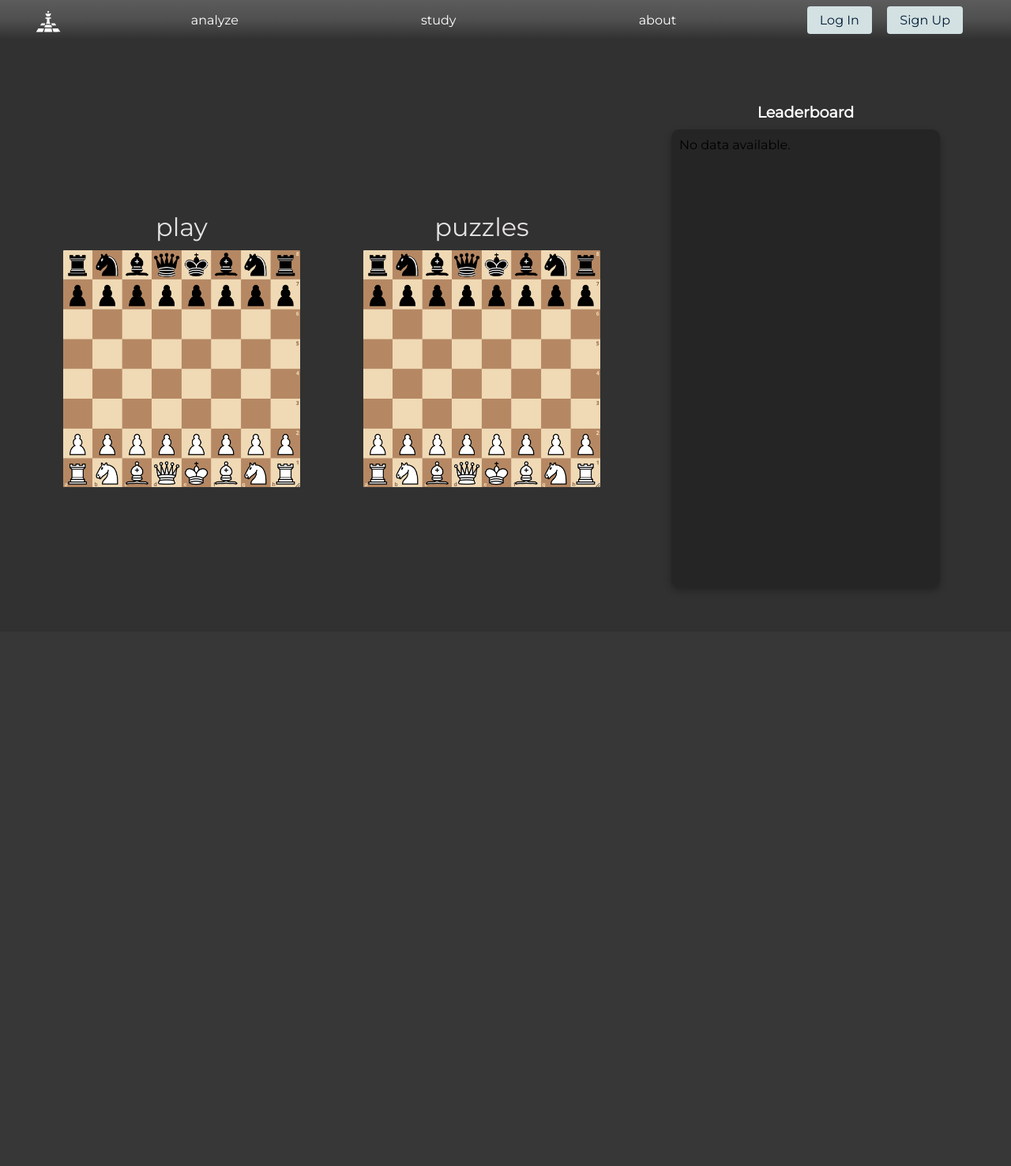
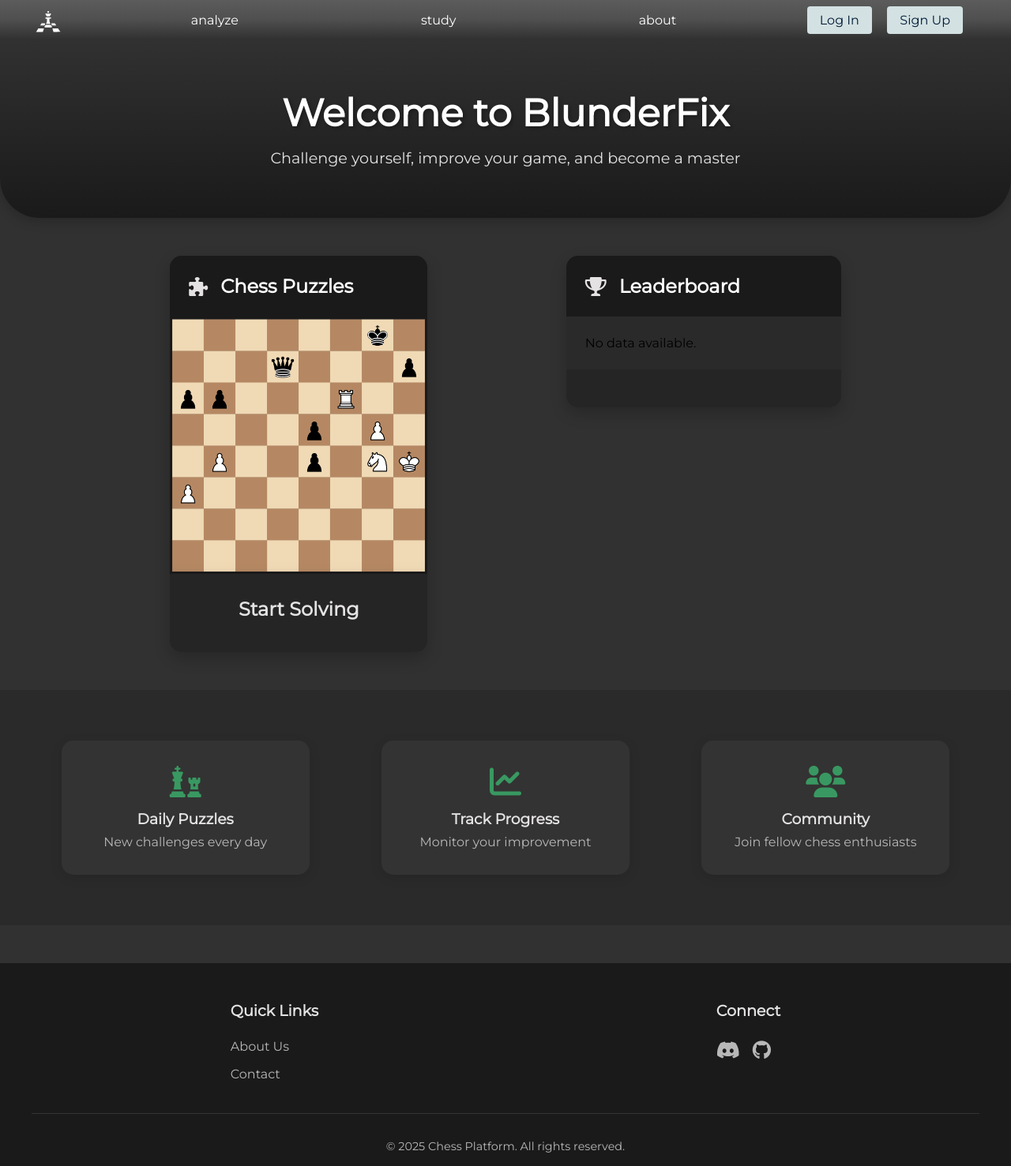
Before and after one commit to jabaadamia/chess_project, a Django app: template templates/home.html in a window 1280 px wide. Shown: the whole page at 79% size. Before the commit the page ends 749 px from the top, so only its background shows below. Run offline with Django 5.2, Linux system fonts and the light colour scheme; the template is opened without the code that fills it, so the values that code supplies are empty; parts of the project's set-up code (start-up, migrations or seed data) failed here and were passed over.

Commit message:
re-styled home page

```diff
--- a/pages/static/pages/css/home.css
+++ b/pages/static/pages/css/home.css
@@ -1,58 +1,254 @@
-#content{
+/* Hero Section */
+.hero-section {
+    text-align: center;
+    padding: 4rem 2rem;
+    background: linear-gradient(180deg, #313131 0%, #1a1a1a 100%);
+    margin-bottom: 3rem;
+    border-radius: 0 0 50px 50px;
+    box-shadow: 0 4px 15px rgba(0, 0, 0, 0.2);
+}
+
+.hero-section h1 {
+    color: #ffffff;
+    font-size: 3rem;
+    margin-bottom: 1rem;
+    text-shadow: 2px 2px 4px rgba(0, 0, 0, 0.3);
+}
+
+.hero-section p {
+    color: #e4e2e2;
+    font-size: 1.2rem;
+    max-width: 600px;
+    margin: 0 auto;
+}
+
+/* Content Section */
+#content {
     display: flex;
     justify-content: space-evenly;
-    align-items: center;
-    margin-top: 5rem;
+    align-items: flex-start;
+    margin: 2rem auto;
+    max-width: 1200px;
+    padding: 0 2rem;
 }
 
-#content .board{
+#content .board {
     display: flex;
     flex-direction: column;
-    justify-content: space-around;
-    align-items: center;
+    background: #252525;
+    border-radius: 15px;
+    overflow: hidden;
+    box-shadow: 0 8px 20px rgba(0, 0, 0, 0.2);
+    transition: transform 0.3s ease;
 }
 
-#content div a{
+#content .board:hover {
+    transform: translateY(-5px);
+}
+
+.card-link {
+    text-decoration: none;
+    color: inherit;
+    display: block;
+}
+
+.card-header {
+    padding: 1.5rem;
+    background: #1a1a1a;
+    display: flex;
+    align-items: center;
+    gap: 1rem;
+}
+
+.card-header i {
+    font-size: 1.5rem;
+    color: #e4e2e2;
+}
+
+.card-header h3, .card-header span {
+    color: #ffffff;
+    font-size: 1.5rem;
+    font-weight: 600;
+}
+
+#content div a {
     color: #e4e2e2;
     text-decoration: none;
-    font-size: 2rem;
+    font-size: 1.5rem;
+    font-weight: 600;
 }
 
-#content div img{
-    margin-top: 10px;
-    width: 300px;
-    height: 300px;
-    background-color: rgb(0, 0, 0);
+#content div img {
+    width: 320px;
+    height: 320px;
+    object-fit: cover;
+    border: 3px solid #1a1a1a;
 }
 
-#leaderboard .list{
-    width: 20rem;
-    height: 70vh;
-    margin: 10px;
-    padding: 10px;
-    background-color: #252525;
-    border-radius: 10px;
-    box-shadow: 0 4px 10px rgba(0, 0, 0, 0.3);
-    display: flex;
-    flex-direction: column;
-    justify-content: flex-start;
-    align-items: flex-start;
+.card-footer {
+    padding: 1.5rem;
+    text-align: center;
 }
 
-#leaderboard h3 {
-    color: white;
-    font-size: larger;
+.card-footer p {
+    color: #e4e2e2;
+    margin-bottom: 1rem;
+}
+
+.action-btn:hover {
+    background: #357abd;
+}
+
+/* Leaderboard */
+#leaderboard .list {
+    width: 100%;
+    min-width: 300px;
+    padding: 1.5rem;
+    background-color: #2a2a2a;
 }
 
 #leaderboard .item {
-    width: 80%;
-    height: 40px;
-    margin-top: 10px;
-    padding-left: 20px;
-    font-size: large;
-    color: #ffffff;
+    display: flex;
+    align-items: center;
+    padding: 0.8rem;
+    margin: 0.5rem 0;
+    background: #333;
+    border-radius: 8px;
+    transition: background 0.3s ease;
 }
 
 #leaderboard .item:hover {
+    background: #404040;
     transform: scale(1.02);
 }
+
+.item .rank {
+    font-weight: bold;
+    color: #4a90e2;
+    margin-right: 1rem;
+}
+
+.item .rating {
+    color: #ffd700;
+    margin-right: 1rem;
+}
+
+.item .player {
+    color: #e4e2e2;
+}
+
+/* Features Section */
+.features-section {
+    display: flex;
+    justify-content: space-around;
+    padding: 4rem 2rem;
+    background: #2a2a2a;
+    margin: 3rem 0;
+}
+
+.feature {
+    text-align: center;
+    padding: 2rem;
+    background: #333;
+    border-radius: 15px;
+    width: 250px;
+    box-shadow: 0 4px 15px rgba(0, 0, 0, 0.1);
+}
+
+.feature i {
+    font-size: 2.5rem;
+    color: rgb(57, 152, 97);
+    margin-bottom: 1rem;
+}
+
+.feature h3 {
+    color: #e4e2e2;
+    margin-bottom: 0.5rem;
+}
+
+.feature p {
+    color: #b8b8b8;
+}
+
+/* Footer */
+footer {
+    background-color: #1a1a1a;
+    padding: 3rem 0 1rem 0;
+    margin-top: 3rem;
+}
+
+.footer-content {
+    max-width: 1200px;
+    margin: 0 auto;
+    padding: 0 2rem;
+}
+
+.footer-sections {
+    display: flex;
+    justify-content: space-around;
+    margin-bottom: 2rem;
+}
+
+.footer-section {
+    display: flex;
+    flex-direction: column;
+}
+
+.footer-section h4 {
+    color: #e4e2e2;
+    margin-bottom: 1rem;
+    font-size: 1.2rem;
+}
+
+.footer-section a {
+    color: #b8b8b8;
+    text-decoration: none;
+    margin: 0.5rem 0;
+    transition: color 0.3s ease;
+}
+
+.footer-section a:hover {
+    color: #4a90e2;
+}
+
+.social-links {
+    display: flex;
+    gap: 1rem;
+}
+
+.social-links a {
+    font-size: 1.5rem;
+}
+
+.footer-bottom {
+    text-align: center;
+    padding-top: 2rem;
+    border-top: 1px solid #333;
+}
+
+.footer-bottom p {
+    color: #b8b8b8;
+    font-size: 0.9rem;
+}
+
+/* Responsive Design */
+@media (max-width: 768px) {
+    #content {
+        flex-direction: column;
+        align-items: center;
+        gap: 2rem;
+    }
+
+    .features-section {
+        flex-direction: column;
+        align-items: center;
+        gap: 2rem;
+    }
+
+    .footer-sections {
+        flex-direction: column;
+        align-items: center;
+        text-align: center;
+        gap: 2rem;
+    }
+}
--- a/templates/home.html
+++ b/templates/home.html
@@ -6,30 +6,89 @@
 
 {% block extra_css %}
 <link rel="stylesheet" href="{% static 'pages/css/home.css' %}">
+<link rel="stylesheet" href="https://cdnjs.cloudflare.com/ajax/libs/font-awesome/6.0.0/css/all.min.css">
 {% endblock %}
 
 {% block content %}
 
+<div class="hero-section">
+    <h1>Welcome to BlunderFix</h1>
+    <p>Challenge yourself, improve your game, and become a master</p>
+</div>
+
 <content id="content">
-    <div id="play" class="board">
-        <a href="">play</a>
-        <img src="{% static 'images/board.png' %}" alt="">
-    </div>
     <div id="puzzles" class="board">
-        <a href="{% url 'puzzle_home' %}">puzzles</a>
-        <img src="{% static 'images/board.png' %}" alt="">
+        <a href="{% url 'puzzle_home' %}" class="card-link">
+            <div class="card-header">
+                <i class="fas fa-puzzle-piece"></i>
+                <span>Chess Puzzles</span>
+            </div>
+            <img src="{% static 'images/board.png' %}" alt="">
+            <div class="card-footer">
+                <p>Start Solving</p>
+            </div>
+        </a>
     </div>
     <div id="leaderboard" class="board">
-        <h3>Leaderboard</h3>
+        <div class="card-header">
+            <i class="fas fa-trophy"></i>
+            <h3>Leaderboard</h3>
+        </div>
         <div class="list">
             {% for item in top10 %}
-                <div class="item">{{ forloop.counter }}. {{ item.puzzle_rating }} - {{ item }}</div>
+                <div class="item">
+                    <span class="rank">{{ forloop.counter }}</span>
+                    <span class="rating">{{ item.puzzle_rating }}</span>
+                    <span class="player">{{ item }}</span>
+                </div>
             {% empty %}
                 <p>No data available.</p>
             {% endfor %}
         </div>
+        <div class="card-footer">
+
+        </div>
     </div>
 </content>
 
+<div class="features-section">
+    <div class="feature">
+        <i class="fas fa-chess"></i>
+        <h3>Daily Puzzles</h3>
+        <p>New challenges every day</p>
+    </div>
+    <div class="feature">
+        <i class="fas fa-chart-line"></i>
+        <h3>Track Progress</h3>
+        <p>Monitor your improvement</p>
+    </div>
+    <div class="feature">
+        <i class="fas fa-users"></i>
+        <h3>Community</h3>
+        <p>Join fellow chess enthusiasts</p>
+    </div>
+</div>
+
+<footer>
+    <div class="footer-content">
+        <div class="footer-sections">
+            <div class="footer-section">
+                <h4>Quick Links</h4>
+                <a href="#">About Us</a>
+                <a href="#">Contact</a>
+            </div>
+            <div class="footer-section">
+                <h4>Connect</h4>
+                <div class="social-links">
+                    <a href="#"><i class="fab fa-discord"></i></a>
+                    <a href="#"><i class="fab fa-github"></i></a>
+                </div>
+            </div>
+        </div>
+        <div class="footer-bottom">
+            <p>&copy; 2025 Chess Platform. All rights reserved.</p>
+        </div>
+    </div>
+</footer>
 
 {% endblock content %}
```
Also changed, not shown: static/images/board.png, static/images/chesslogo.svg.
